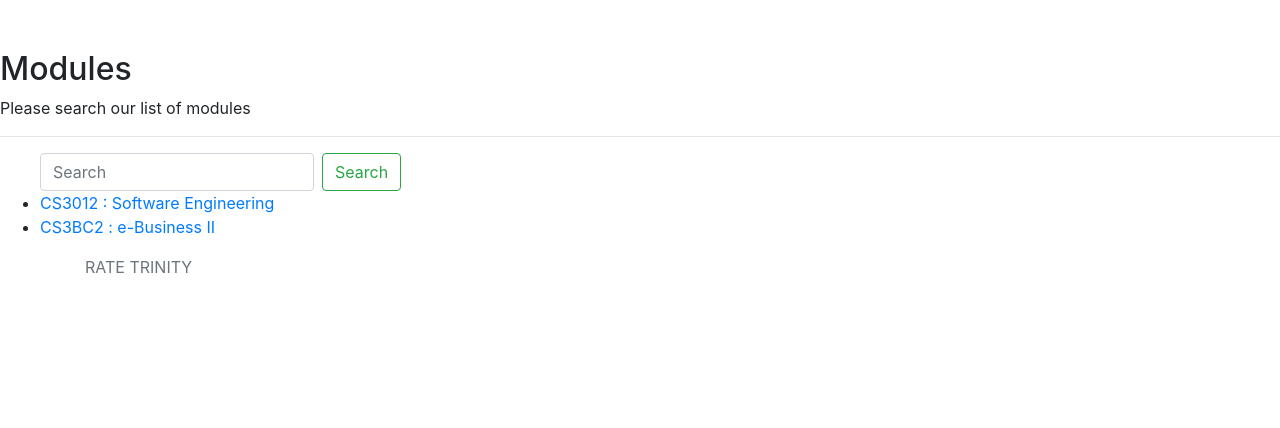
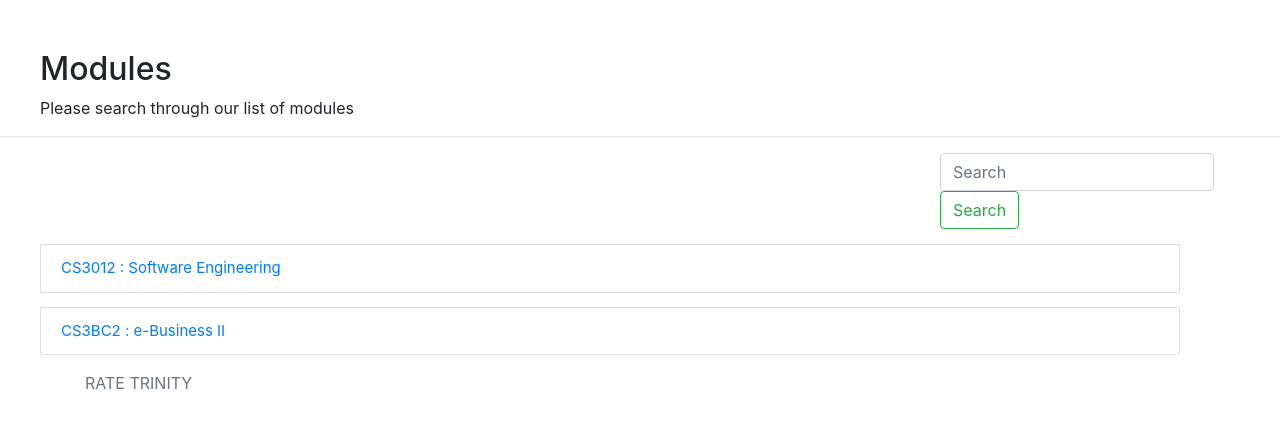
Before and after one commit to SeanFitzpatrick0/EBII1819--Trinity_Module_Review, a Django app: page /modules/ in a window 1280 px wide. Shown: the part 101-529 px from the top of the page. Run offline with Django 3.2, Linux system fonts and the light colour scheme; data comes from the database, SQL or seed files in the repository; some libraries are stand-ins or nearby versions.

Commit message:
Updated modules list

```diff
--- a/Rate_Trinity/modules/templates/modules/modulesList.html
+++ b/Rate_Trinity/modules/templates/modules/modulesList.html
@@ -1,16 +1,17 @@
 {% extends "home/header.html" %}
 
 {% block content %}
-    <h2>Modules</h2>
-    <p>Please search our list of modules</p>
+    <h2 style = "margin-left: 40px">Modules</h2>
+    <p style = "margin-left: 40px">Please search through our list of modules</p>
     <hr/>
     <ul>
-      <form class="form-inline mt-2 mt-md-0" style = "padding-left:-25px">
+      <form class="form-inline mt-2 mt-md-0" style = "margin-left: 900px; padding-left:-40px">
           <input class="form-control mr-sm-2" type="text" placeholder="Search" aria-label="Search">
           <button class="btn btn-outline-success my-2 my-sm-0" type="submit">Search</button>
         </form>
+
         {% for module in object_list %}
-            <li><a href="{{module.code}}/">{{ module.code }} : {{ module.name }}</a></li>
+            <menu style="font-size: 15px; margin-right: 100px;" class="list-group-item"><a href="{{module.code}}/">{{ module.code }} : {{ module.name }}</a></menu>
         {% endfor %}
     </ul>
 {% endblock %}
```
